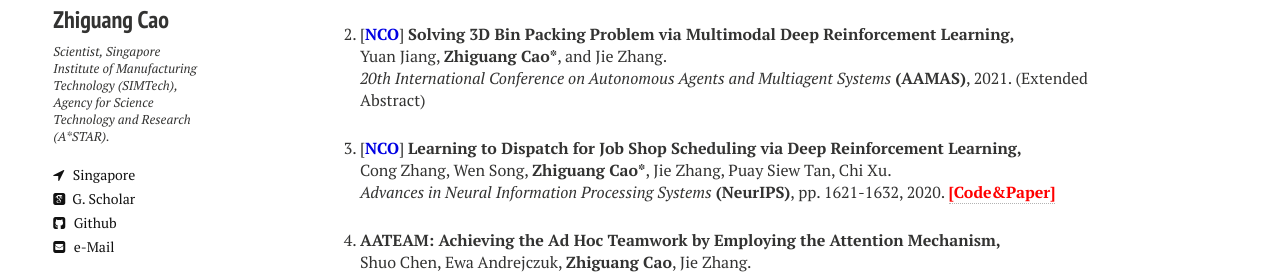
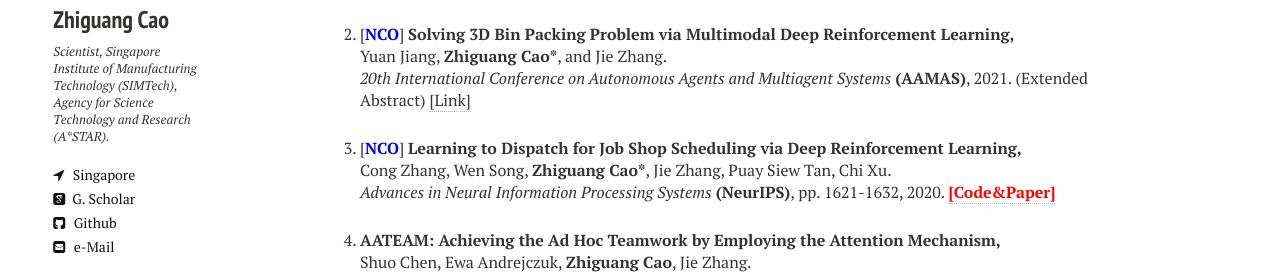
Before and after one commit to zhiguangcaosg/zhiguangcaosg.github.io, a Jekyll site: the page built from publications.md, in a window 1280 px wide and 900 px high. Shown: the part 310-586 px from the top of the window. Built offline with Jekyll 4.4.1, drawn with Linux system fonts in a browser that asks for light colours; nearby versions of some CDN libraries.

Commit message:
Update publications.html

```diff
--- a/_layouts/publications.html
+++ b/_layouts/publications.html
@@ -102,7 +102,7 @@ div.bibtex pre { font-size: 75%; overflow: auto;  width: 100%; padding: 0em 0em;
 <p>
 [<font color="#0000E3"><b>NCO</b></font>] <b>Solving 3D Bin Packing Problem via Multimodal Deep Reinforcement Learning,</b>
 <br>Yuan Jiang, <b>Zhiguang Cao*</b>, and Jie Zhang.<br>
-<i>20th International Conference on Autonomous Agents and Multiagent Systems</i> <b>(AAMAS)</b>, 2021. (Extended Abstract)
+<i>20th International Conference on Autonomous Agents and Multiagent Systems</i> <b>(AAMAS)</b>, 2021. (Extended Abstract)  <a href="http://www.ifaamas.org/Proceedings/aamas2021/pdfs/p1548.pdf"  target="_blank">[Link]</a>
 </p>
 </li>
 
```
